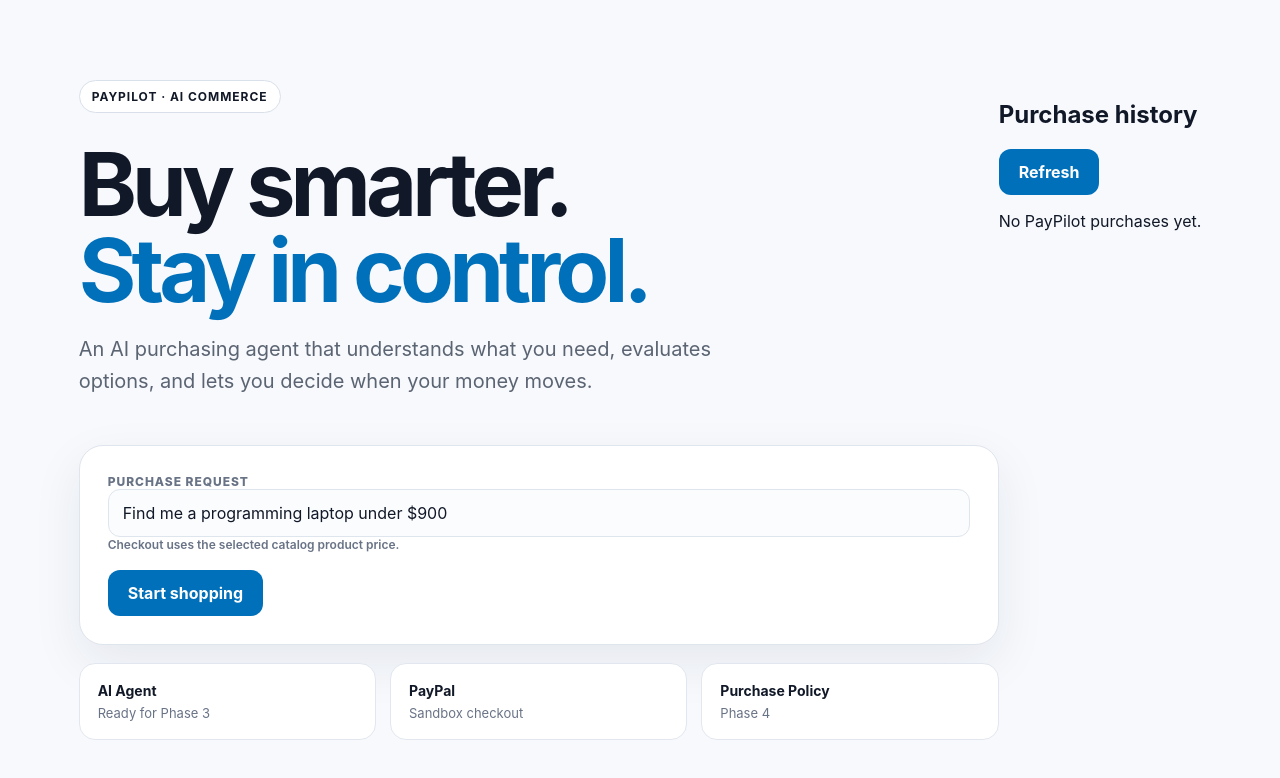
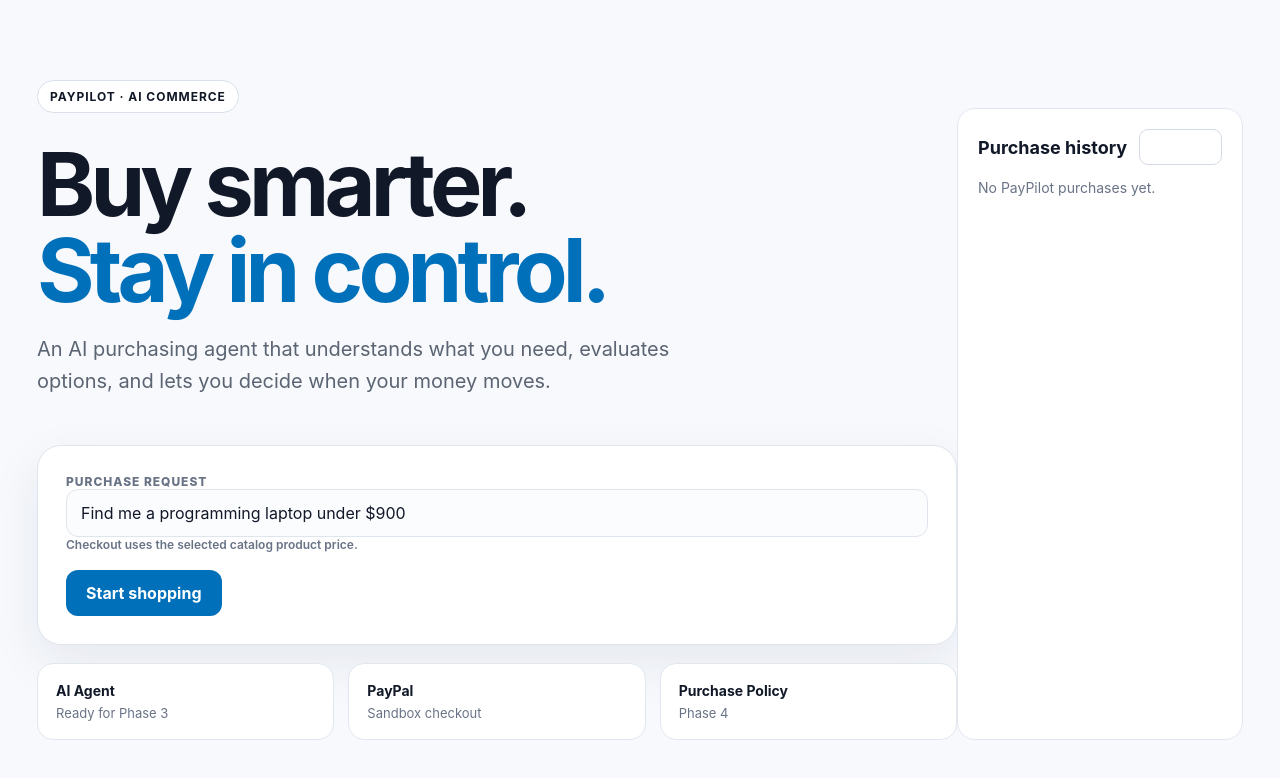
Before and after one commit to peterkehinde673/PayPilot, a React (Vite) app: page / in a window 1280 px wide. Shown: the top 778 px of the page. Built offline with nearby package versions, Linux system fonts and the light colour scheme.

Commit message:
style: add purchase history dashboard

```diff
--- a/src/styles.css
+++ b/src/styles.css
@@ -47,3 +47,13 @@ button:hover { background: #005ea6; }
 .status-grid strong { font-size: 14px; }
 .status-grid span { color: #697386; font-size: 13px; }
 @media (max-width: 650px) { .app { padding: 48px 18px; } .status-grid, .checkout-fields { grid-template-columns: 1fr; } }
+
+.purchase-history { margin-top: 28px; padding: 20px; border: 1px solid #e2e7ef; border-radius: 18px; background: #fff; }
+.section-heading { display: flex; justify-content: space-between; align-items: center; gap: 12px; }
+.section-heading h2 { margin: 0; font-size: 18px; }
+.section-heading button { border: 1px solid #d5dbe5; border-radius: 9px; background: #fff; padding: 7px 10px; cursor: pointer; }
+.empty-state { color: #697386; font-size: 14px; }
+.history-row { display: flex; justify-content: space-between; gap: 16px; align-items: center; padding: 13px 0; border-top: 1px solid #eef1f5; }
+.history-row > div { display: grid; gap: 4px; }
+.history-row span { color: #697386; font-size: 12px; }
+.history-status { text-transform: capitalize; font-weight: 700; }
```
